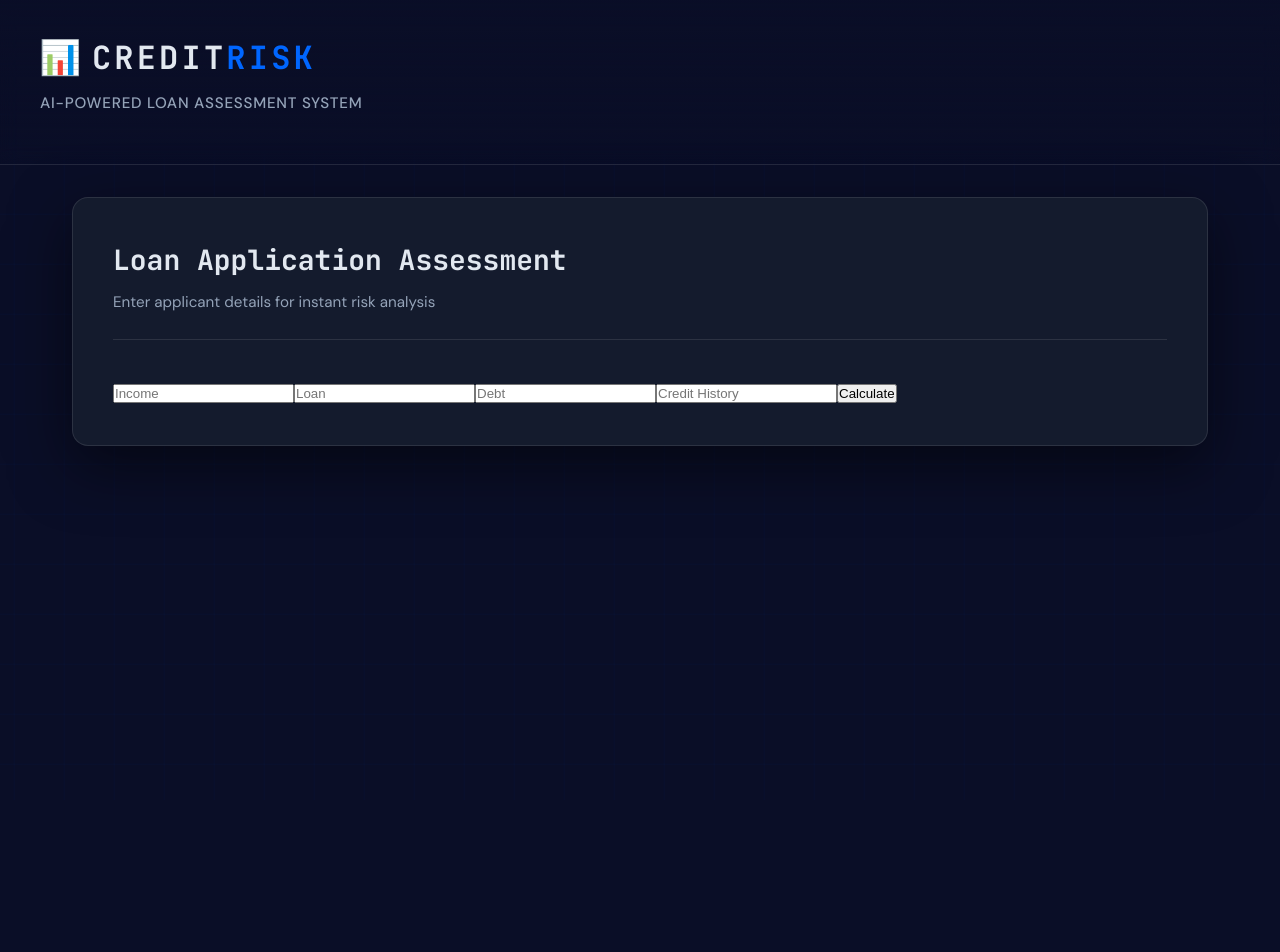
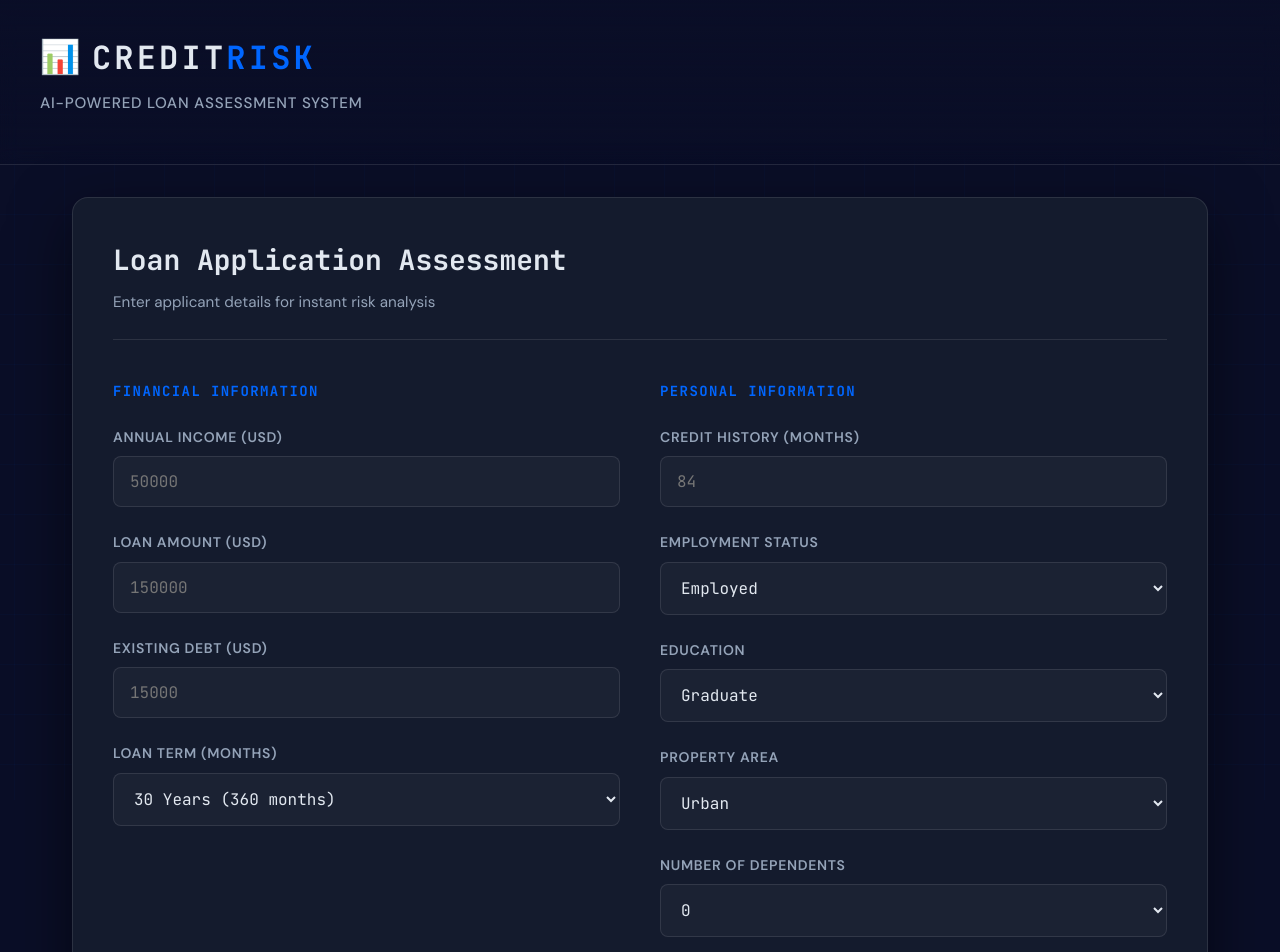
Before and after one commit to gillybops/credit-risk-frontend, a React (Create React App) app: page / in a window 1280 px wide. Shown: the top 952 px of the page. Before the commit the page ends 800 px from the top, so only its background shows below. Built offline with nearby package versions, Linux system fonts and the light colour scheme.

Commit message:
Add complete form with all fields

```diff
--- a/src/App.js
+++ b/src/App.js
@@ -6,17 +6,10 @@ const API_URL = 'https://credit-risk-api-re8l.onrender.com';
 
 function App() {
   const [formData, setFormData] = useState({
-    applicant_income: '',
-    loan_amount: '',
-    loan_term_months: '360',
-    credit_history_months: '',
-    employment_status: 'employed',
-    property_area: 'urban',
-    dependents: '0',
-    education: 'graduate',
-    existing_debt: ''
+    applicant_income: '', loan_amount: '', loan_term_months: '360',
+    credit_history_months: '', employment_status: 'employed',
+    property_area: 'urban', dependents: '0', education: 'graduate', existing_debt: ''
   });
-
   const [result, setResult] = useState(null);
   const [loading, setLoading] = useState(false);
   const [error, setError] = useState('');
@@ -64,7 +57,8 @@ function App() {
 
   if (!result) {
     return (
-      <div className="app"><div className="background-grid"></div>
+      <div className="app">
+        <div className="background-grid"></div>
         <header className="header">
           <div className="header-content">
             <div className="logo">
@@ -75,15 +69,86 @@ function App() {
           </div>
         </header>
         <main className="main-content">
-          <div className="application-form"><div className="form-header"><h2>Loan Application Assessment</h2><p>Enter applicant details for instant risk analysis</p></div>
-          {error && <div className="alert alert-error"><span className="alert-icon">⚠️</span><span>{error}</span></div>}
-          <form onSubmit={handleSubmit}>
-            <input type="number" name="applicant_income" placeholder="Income" value={formData.applicant_income} onChange={handleChange} required />
-            <input type="number" name="loan_amount" placeholder="Loan" value={formData.loan_amount} onChange={handleChange} required />
-            <input type="number" name="existing_debt" placeholder="Debt" value={formData.existing_debt} onChange={handleChange} required />
-            <input type="number" name="credit_history_months" placeholder="Credit History" value={formData.credit_history_months} onChange={handleChange} required />
-            <button type="submit">{loading ? 'Loading...' : 'Calculate'}</button>
-          </form></div>
+          <div className="application-form">
+            <div className="form-header">
+              <h2>Loan Application Assessment</h2>
+              <p>Enter applicant details for instant risk analysis</p>
+            </div>
+            {error && <div className="alert alert-error"><span className="alert-icon">⚠️</span><span>{error}</span></div>}
+            <form onSubmit={handleSubmit}>
+              <div className="form-grid">
+                <div className="form-section">
+                  <h3>Financial Information</h3>
+                  <div className="form-group">
+                    <label>Annual Income (USD)</label>
+                    <input type="number" name="applicant_income" value={formData.applicant_income} onChange={handleChange} placeholder="50000" required min="0" step="1000" />
+                  </div>
+                  <div className="form-group">
+                    <label>Loan Amount (USD)</label>
+                    <input type="number" name="loan_amount" value={formData.loan_amount} onChange={handleChange} placeholder="150000" required min="0" step="1000" />
+                  </div>
+                  <div className="form-group">
+                    <label>Existing Debt (USD)</label>
+                    <input type="number" name="existing_debt" value={formData.existing_debt} onChange={handleChange} placeholder="15000" required min="0" step="1000" />
+                  </div>
+                  <div className="form-group">
+                    <label>Loan Term (Months)</label>
+                    <select name="loan_term_months" value={formData.loan_term_months} onChange={handleChange}>
+                      <option value="60">5 Years (60 months)</option>
+                      <option value="120">10 Years (120 months)</option>
+                      <option value="180">15 Years (180 months)</option>
+                      <option value="240">20 Years (240 months)</option>
+                      <option value="360">30 Years (360 months)</option>
+                    </select>
+                  </div>
+                </div>
+                <div className="form-section">
+                  <h3>Personal Information</h3>
+                  <div className="form-group">
+                    <label>Credit History (Months)</label>
+                    <input type="number" name="credit_history_months" value={formData.credit_history_months} onChange={handleChange} placeholder="84" required min="0" max="600" />
+                  </div>
+                  <div className="form-group">
+                    <label>Employment Status</label>
+                    <select name="employment_status" value={formData.employment_status} onChange={handleChange}>
+                      <option value="employed">Employed</option>
+                      <option value="self_employed">Self-Employed</option>
+                      <option value="unemployed">Unemployed</option>
+                    </select>
+                  </div>
+                  <div className="form-group">
+                    <label>Education</label>
+                    <select name="education" value={formData.education} onChange={handleChange}>
+                      <option value="graduate">Graduate</option>
+                      <option value="not_graduate">Not Graduate</option>
+                    </select>
+                  </div>
+                  <div className="form-group">
+                    <label>Property Area</label>
+                    <select name="property_area" value={formData.property_area} onChange={handleChange}>
+                      <option value="urban">Urban</option>
+                      <option value="suburban">Suburban</option>
+                      <option value="rural">Rural</option>
+                    </select>
+                  </div>
+                  <div className="form-group">
+                    <label>Number of Dependents</label>
+                    <select name="dependents" value={formData.dependents} onChange={handleChange}>
+                      <option value="0">0</option>
+                      <option value="1">1</option>
+                      <option value="2">2</option>
+                      <option value="3">3</option>
+                      <option value="4">4</option>
+                      <option value="5">5</option>
+                    </select>
+                  </div>
+                </div>
+              </div>
+              <button type="submit" className="btn-submit" disabled={loading}>
+                {loading ? <><span className="spinner"></span>Analyzing...</> : <><span>⚡</span>Calculate Risk Score</>}
+              </button>
+            </form>
+          </div>
         </main>
       </div>
     );
@@ -91,10 +156,14 @@ function App() {
 
   return (
     <div className="app">
-      <h1>Score: {result.risk_score}</h1>
-      <div>Category: {result.risk_category}</div>
-      <div>Recommendation: {result.approval_recommendation}</div>
-      <button onClick={resetForm}>New</button>
+      <header className="header">
+        <h1>Risk Score: {result.risk_score}</h1>
+      </header>
+      <main className="main-content">
+        <div>Category: {result.risk_category}</div>
+        <div>Recommendation: {result.approval_recommendation}</div>
+        <button onClick={resetForm}>New Assessment</button>
+      </main>
     </div>
   );
 }
```
